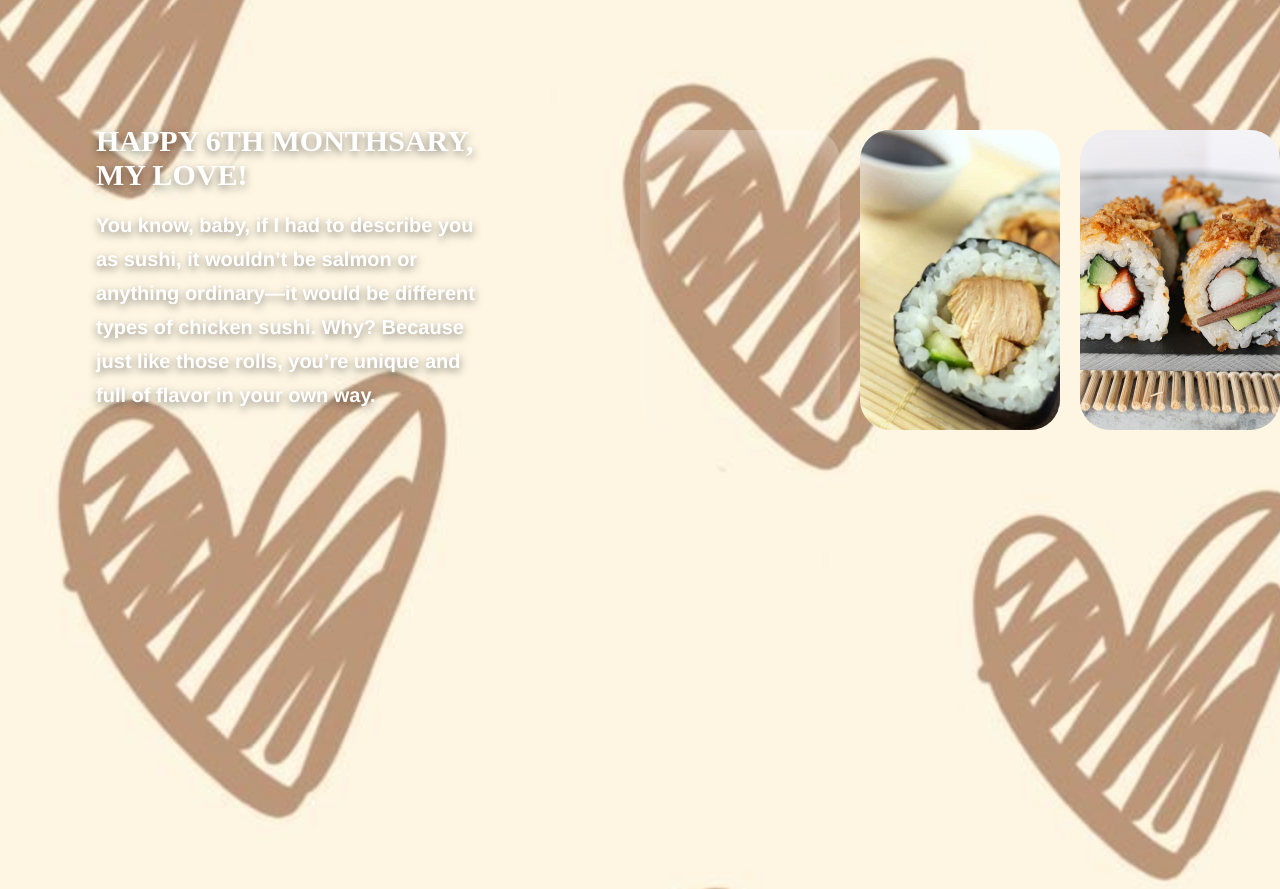
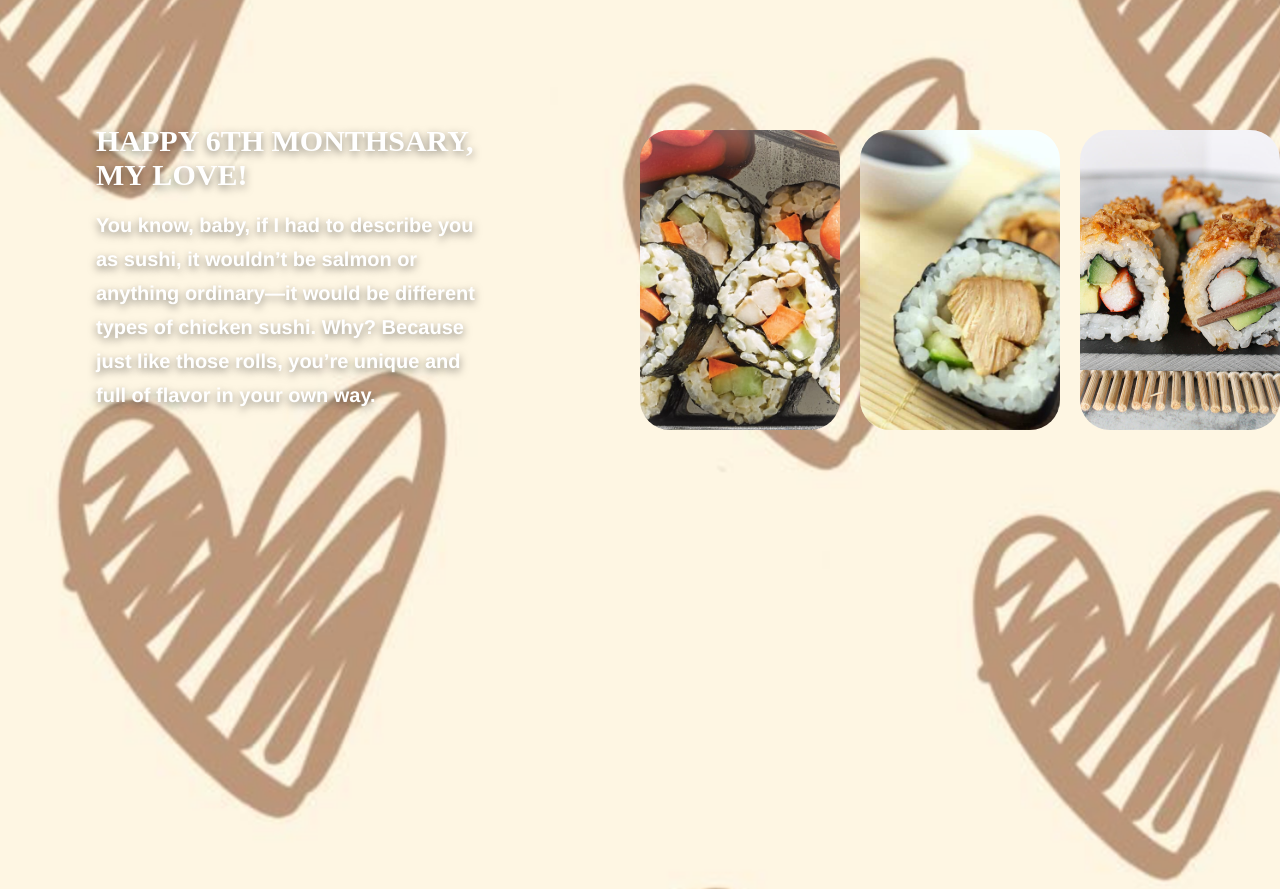
Before and after one commit to jjjandib6013/Happy6thMonthsary, a plain HTML site: page slider.html in a window 1280 px wide. Shown: the part 920-1809 px from the top of the page. Drawn offline with nearby package versions, Linux system fonts and the light colour scheme; the site is published under a folder, as on GitHub Pages, so addresses that start at the root find nothing.

Commit message:
Update slider.html

```diff
--- a/slider.html
+++ b/slider.html
@@ -25,7 +25,7 @@
           </p>
         </div>
       </li>
-      <li class='item' style="background-image: url(/img/chickenTeriyakiRoll.jpg)">
+      <li class='item' style="background-image: url(img/chickenTeriyakiRoll.jpg)">
         <div class='content'>
           <h2 class='title'>Chicken Teriyaki Roll</h2>
           <p class='description'>
```
